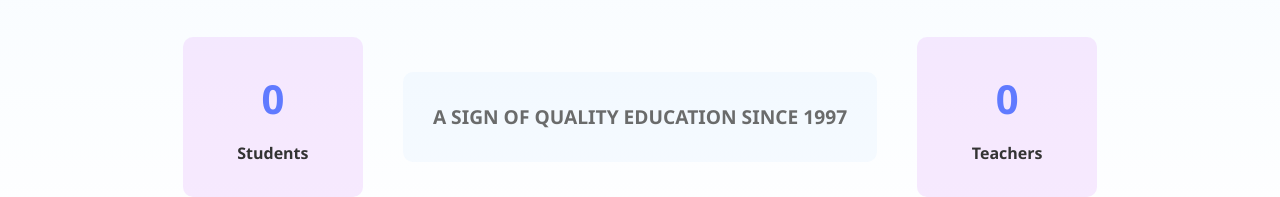
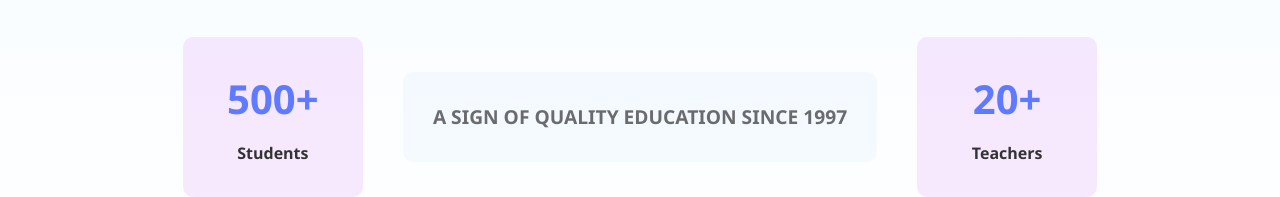
Before and after one commit to rimshaaxx/ALI-SCHOOL-SYSTEM, a plain HTML site: page index.html in a window 1280 px wide. Shown: the part 1323-1520 px from the top of the page. Drawn offline with Linux system fonts and the light colour scheme.

Commit message:
Update index.html

```diff
--- a/index.html
+++ b/index.html
@@ -79,14 +79,14 @@
 
   <div class="stats">
     <div class="stat-box">
-      <h3 id="students">0</h3>
+      <h3 id="students">500+</h3>
       <p>Students</p>
     </div>
     <div class="stat-box tagline">
       <p>A SIGN OF QUALITY EDUCATION SINCE 1997</p>
     </div>
     <div class="stat-box">
-      <h3 id="teachers">0</h3>
+      <h3 id="teachers">20+</h3>
       <p>Teachers</p>
     </div>
   </div>
```
